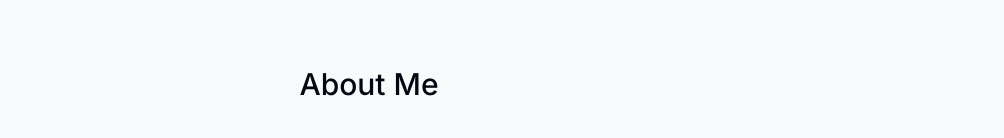
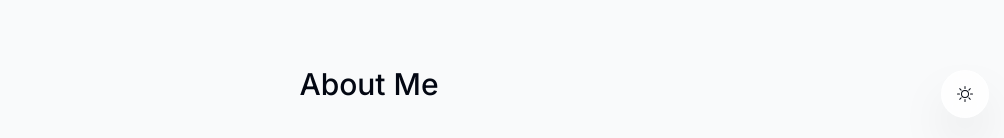
Before and after one commit to MurphyYue/next-portfolio, a Next.js app: page / in a window 1280 px wide. Shown: the part 662-800 px from the top of the page, without its empty margins (271-1275 px from the left). Built offline with nearby package versions, Linux system fonts and the light colour scheme; no server answers.

Commit message:
add theme switch

```diff
--- a/app/layout.tsx
+++ b/app/layout.tsx
@@ -4,6 +4,8 @@
 import ActiveSectionContextProvider from "@/context/active-section-context";
 import Header from "@/components/header";
 import { Toaster } from "react-hot-toast";
+import ThemeContextProvider from "@/context/theme-context";
+import ThemeSwitch from "@/components/theme-switch";
 
 const inter = Inter({ subsets: ["latin"] });
 
@@ -22,11 +24,15 @@
       <body
         className={`${inter.className} bg-gray-50 text-gray-950 relative pt-28 sm:pt-36 dark:bg-gray-900 dark:text-gray-50 dark:text-opacity-90`}
       >
-        <ActiveSectionContextProvider>
-          <Header />
-          {children}
-          <Toaster position="top-right" />
-        </ActiveSectionContextProvider>
+
+        <ThemeContextProvider>
+          <ActiveSectionContextProvider>
+            <Header />
+            {children}
+            <Toaster position="top-right" />
+            <ThemeSwitch />
+          </ActiveSectionContextProvider>
+        </ThemeContextProvider>
       </body>
     </html>
   );
--- a/components/experience.tsx
+++ b/components/experience.tsx
@@ -6,9 +6,11 @@
 import "react-vertical-timeline-component/style.min.css";
 import { experiencesData } from "@/lib/data";
 import { useSectionInView } from "@/lib/hooks";
+import { useTheme } from "@/context/theme-context";
 
 export default function Experience() {
   const { ref } = useSectionInView("Experience");
+  const { theme } = useTheme();
   return (
     <section id="experience" ref={ref} className="scroll-mt-28 mb-28 sm:mb-40">
       <SectionHeading>My experience</SectionHeading>
@@ -18,19 +20,22 @@
             <VerticalTimelineElement
               visible={true}
               contentStyle={{
-                background: "#f3f4f6",
+                background: theme === "light" ? "#f3f4f6" : "rgba(255, 255, 255, 0.05)",
                 boxShadow: "none",
                 border: "1px solid rgba(0, 0, 0, 0.05)",
                 textAlign: "left",
                 padding: "1.3rem 2rem",
               }}
               contentArrowStyle={{
-                borderRight: "0.4rem solid #9ca3af",
+                borderRight:
+                  theme === "light"
+                    ? "0.4rem solid #9ca3af"
+                    : "0.4rem solid rgba(255, 255, 255, 0.5)",
               }}
               date={item.date}
               icon={item.icon}
               iconStyle={{
-                background: "white",
+                background: theme === "light" ? "white" : "rgba(255, 255, 255, 0.15)",
                 fontSize: "1.5rem",
               }}
             >
--- /dev/null
+++ b/components/theme-switch.tsx
@@ -0,0 +1,18 @@
+"use client";
+
+import { useTheme } from "@/context/theme-context";
+import React from "react";
+import { BsMoon, BsSun } from "react-icons/bs";
+
+export default function ThemeSwitch() {
+  const { theme, toggleTheme } = useTheme();
+
+  return (
+    <button
+      className="fixed bottom-5 right-5 bg-white w-[3rem] h-[3rem] bg-opacity-80 backdrop-blur-[0.5rem] border border-white border-opacity-40 shadow-2xl rounded-full flex items-center justify-center hover:scale-[1.15] active:scale-105 transition-all dark:bg-gray-950"
+      onClick={toggleTheme}
+    >
+      {theme === "light" ? <BsSun /> : <BsMoon />}
+    </button>
+  );
+}
--- /dev/null
+++ b/context/theme-context.tsx
@@ -0,0 +1,61 @@
+"use client";
+
+import React, { useState, createContext, useContext, useEffect } from "react";
+
+type Theme = "light" | "dark";
+
+type ThemeContextProviderProps = {
+  children: React.ReactNode;
+};
+
+type ThemeContextType = {
+  theme: Theme,
+  toggleTheme: () => void
+}
+
+const ThemeContext = createContext<ThemeContextType | null>(null);
+
+export default function ThemeContextProvider({ children }: ThemeContextProviderProps) {
+  const [theme, setTheme] = useState<Theme>("light");
+  const toggleTheme = () => {
+    if (theme === "light") {
+      setTheme("dark");
+      window.localStorage.setItem("theme", "dark");
+      document.documentElement.classList.add("dark");
+    } else {
+      setTheme("light");
+      window.localStorage.setItem("theme", "light");
+      document.documentElement.classList.remove("dark");
+    }
+  }
+  useEffect(() => {
+    const localTheme = window.localStorage.getItem("theme") as Theme | null;
+    if (localTheme) {
+      setTheme(localTheme);
+      if (localTheme === "dark") {
+        document.documentElement.classList.add("dark");
+      }
+    } else if (window.matchMedia("(prefers-color-scheme: dark)").matches) {
+      setTheme("dark");
+      document.documentElement.classList.add("dark");
+    }
+  }, [])
+  return (
+    <ThemeContext.Provider
+      value={{
+        theme,
+        toggleTheme,
+      }}
+    >
+      {children}
+    </ThemeContext.Provider>
+  );
+}
+
+export function useTheme() {
+  const context = useContext(ThemeContext);
+  if (context === null) {
+    throw new Error("useTheme must be used within an ThemeContextProvider");
+  }
+  return context;
+}
--- a/tailwind.config.ts
+++ b/tailwind.config.ts
@@ -10,11 +10,11 @@
     extend: {
       backgroundImage: {
         "gradient-radial": "radial-gradient(var(--tw-gradient-stops))",
-        "gradient-conic":
-          "conic-gradient(from 180deg at 50% 50%, var(--tw-gradient-stops))",
+        "gradient-conic": "conic-gradient(from 180deg at 50% 50%, var(--tw-gradient-stops))",
       },
     },
   },
   plugins: [],
+  darkMode: "class",
 };
 export default config;
```
